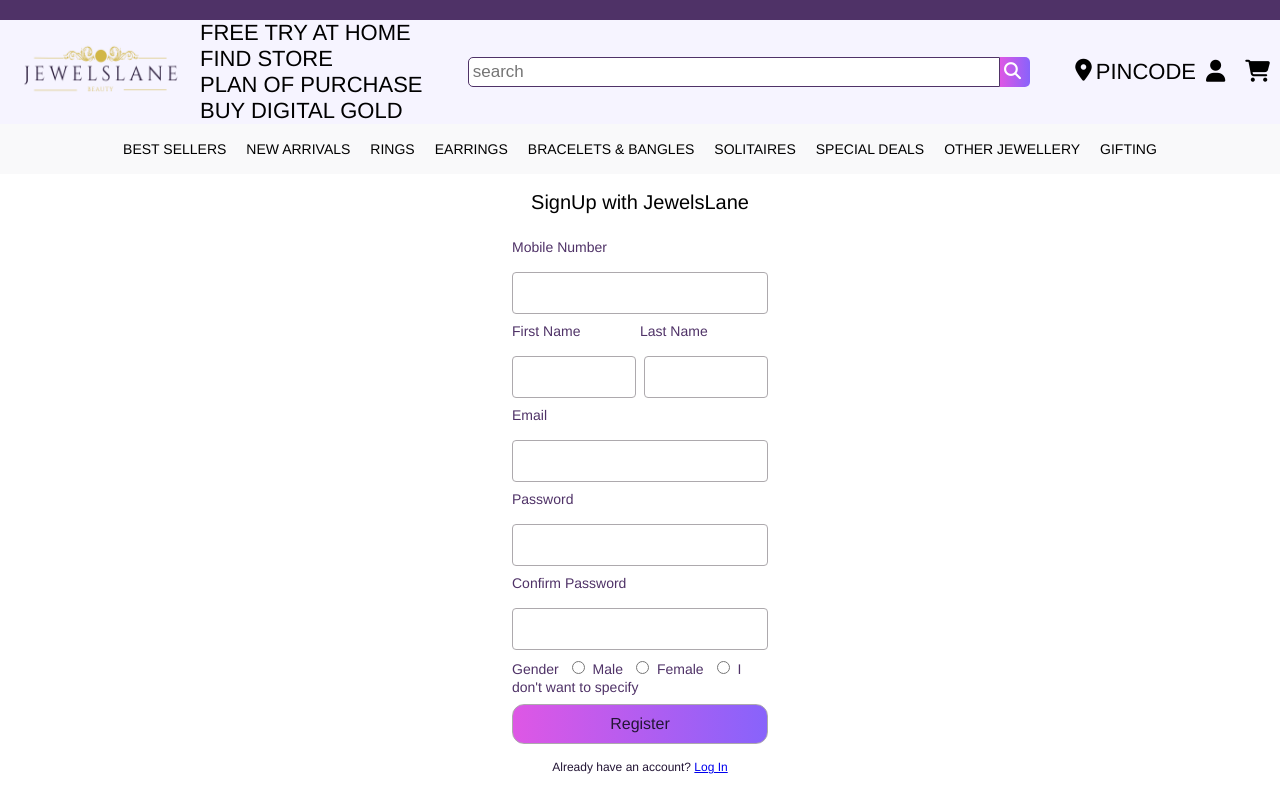
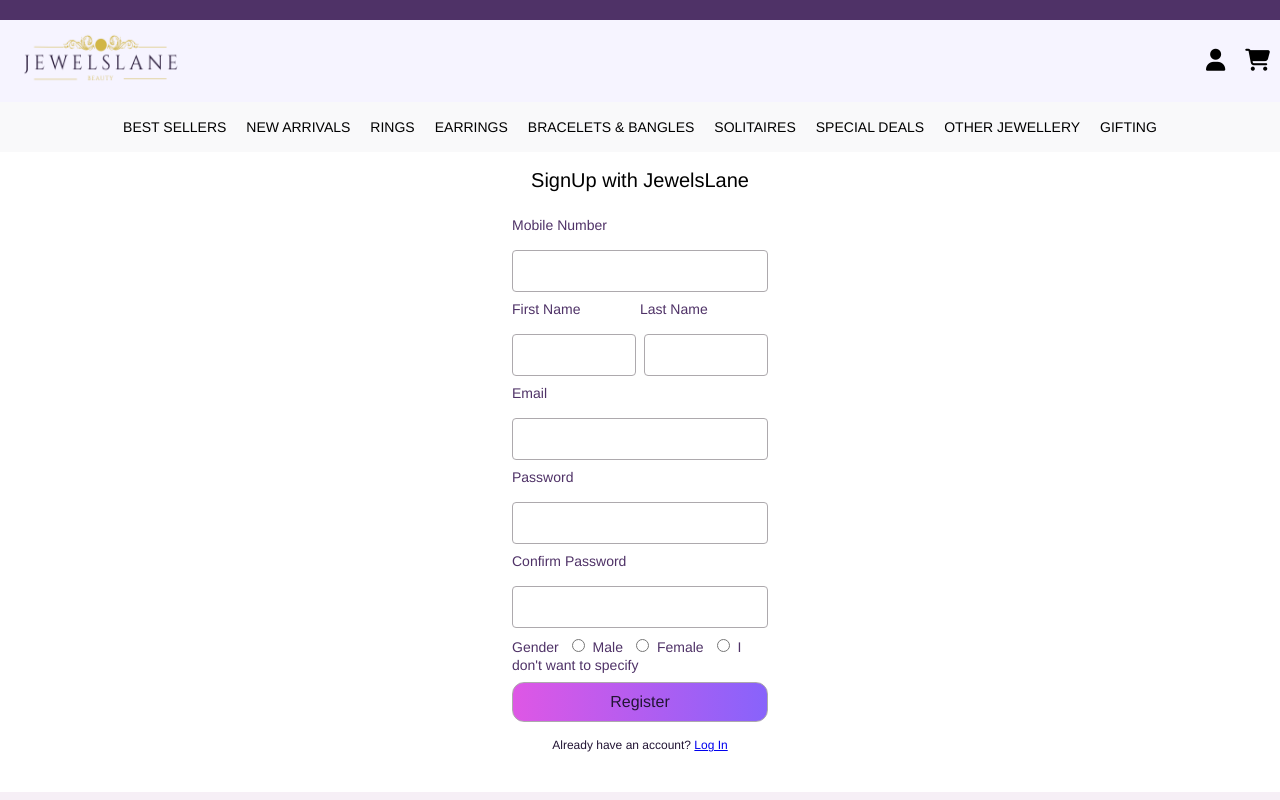
Before and after one commit to ankita-barad/frontend_-frightened-van975, a website built with Vite: page signUp.html in a window 1280 px wide. Shown: the top 800 px of the page. Built offline with nearby package versions, Linux system fonts and the light colour scheme.

Commit message:
updated the alignments in product page

```diff
--- a/signUp.css
+++ b/signUp.css
@@ -1,3 +1,10 @@
+.upper_nav_bar_signUp {
+  display: flex;
+  align-items: center;
+  justify-content: space-between;
+  background-color: #f6f4ff;
+  font-size: 22px;
+}
 .signUp_heading {
   text-align: center;
   font-family: BegumMedium, "Helvetica Neue", Helvetica, Arial, sans-serif;
--- a/signUp.html
+++ b/signUp.html
@@ -15,31 +15,21 @@
   <body>
     <nav>
       <div class="top_nav"></div>
-      <div class="upper_nav_bar">
+      <div class="upper_nav_bar_signUp">
+        <div class="burger-menu" onclick="toggleLowerNavBar()">
+          <i class="fas fa-bars"></i>
+        </div>
         <div class="logo">
           <img src="./public/logo.png" alt="" />
         </div>
-        <div class="services">
-          <div>FREE TRY AT HOME</div>
-          <div>FIND STORE</div>
-          <div>PLAN OF PURCHASE</div>
-          <div>BUY DIGITAL GOLD</div>
-        </div>
-        <div class="search-container">
-          <input type="text" name="search" id="search" placeholder="search" />
-          <button type="submit"><i class="fa fa-search"></i></button>
-        </div>
-        <div class="pincode">
-          <i class="fa-solid fa-location-dot"></i>
-          <div>PINCODE</div>
-        </div>
-        <div class="signin_cart_container">
+        <div class="signIn_cart_logout_container">
           <div class="signIn">
             <i class="fa-solid fa-user"></i>
           </div>
           <div class="cart">
             <i class="fa-solid fa-cart-shopping"></i>
           </div>
+          <!-- <button class="logoutBtn">LOGOUT</button> -->
         </div>
       </div>
       <div class="lower_nav_bar">
```
Also changed, not shown: cart.css (+7 -0 lines), cart.html (+1 -1 lines), index.html (+1 -1 lines), product.html (+5 -19 lines), productDetails.html (+1 -10 lines), signIn.css (+7 -0 lines), signIn.html (+1 -15 lines).
